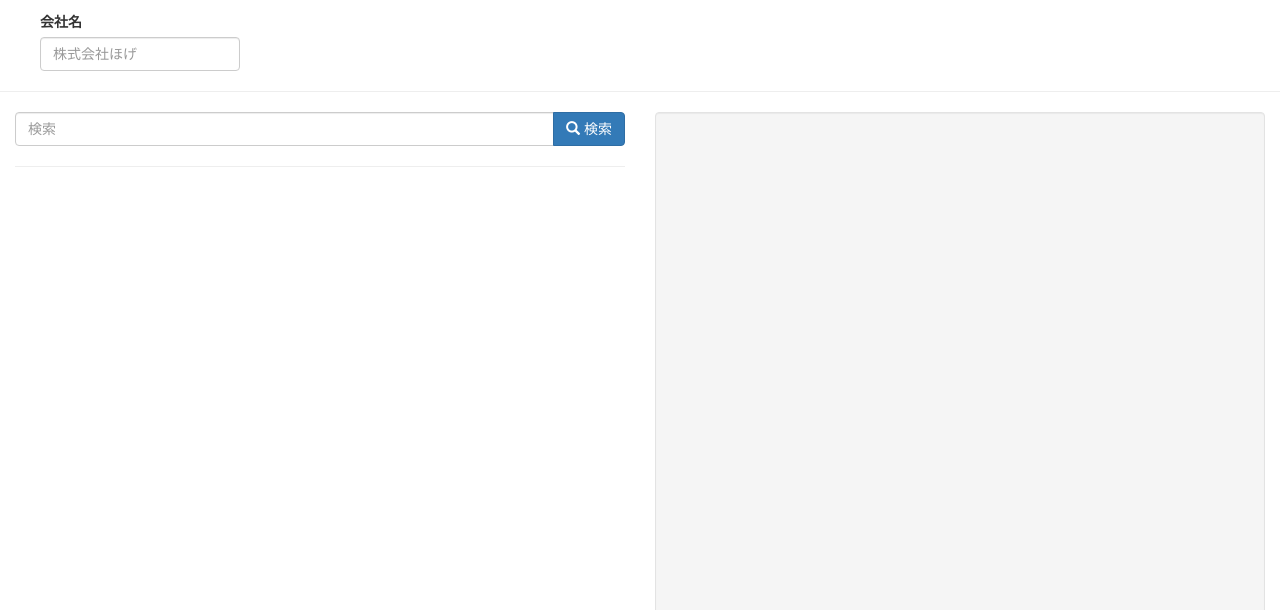
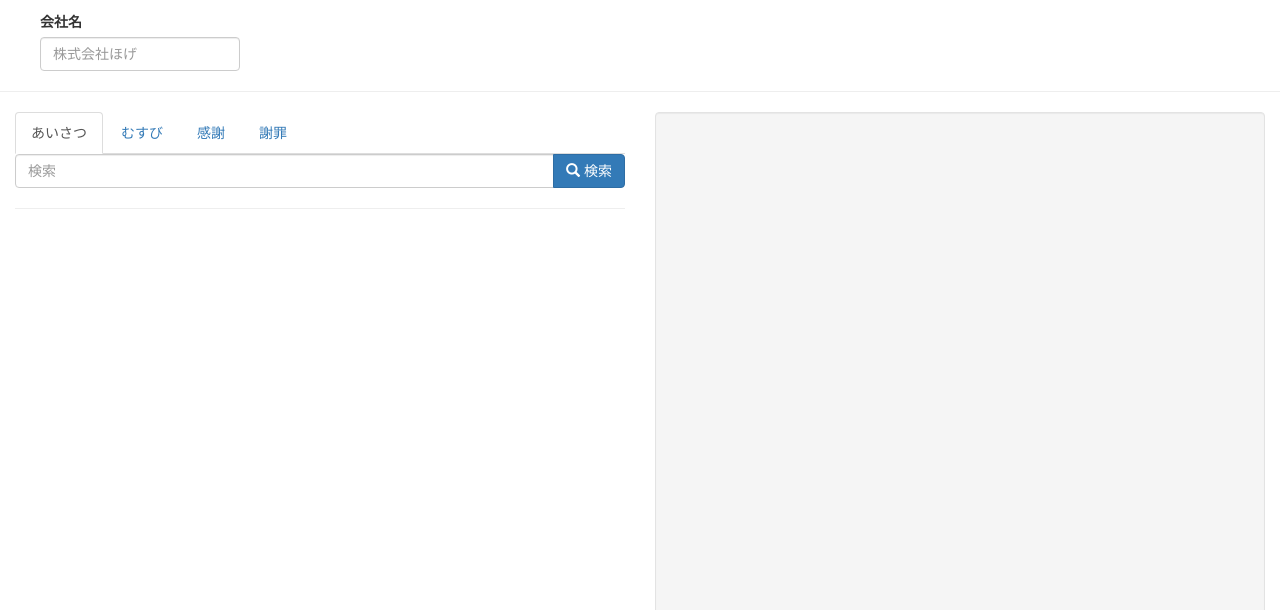
Before and after one commit to easy-email-hackathon/easy-email-hackathon, a plain HTML site: page index.html in a window 1280 px wide. Shown: the part 190-800 px from the top of the page. Drawn offline with Linux system fonts and the light colour scheme.

Commit message:
タブ追加

```diff
--- a/index.html
+++ b/index.html
@@ -53,6 +53,20 @@
         <div class="row">
 
           <div class="m-left-contents col-xs-6">
+            <ul class="nav nav-tabs">
+              <li class="nav-item active">
+                <a class="nav-link greeting" href="">あいさつ</a>
+              </li>
+              <li class="nav-item">
+                <a class="nav-link closing" href="">むすび</a>
+              </li>
+              <li class="nav-item">
+                <a class="nav-link" href="">感謝</a>
+              </li>
+              <li class="nav-item">
+                <a class="nav-link" href="">謝罪</a>
+              </li>
+            </ul>
             <div class="serch-contents-area">
               <form>
                 <div class="form-group">
```
